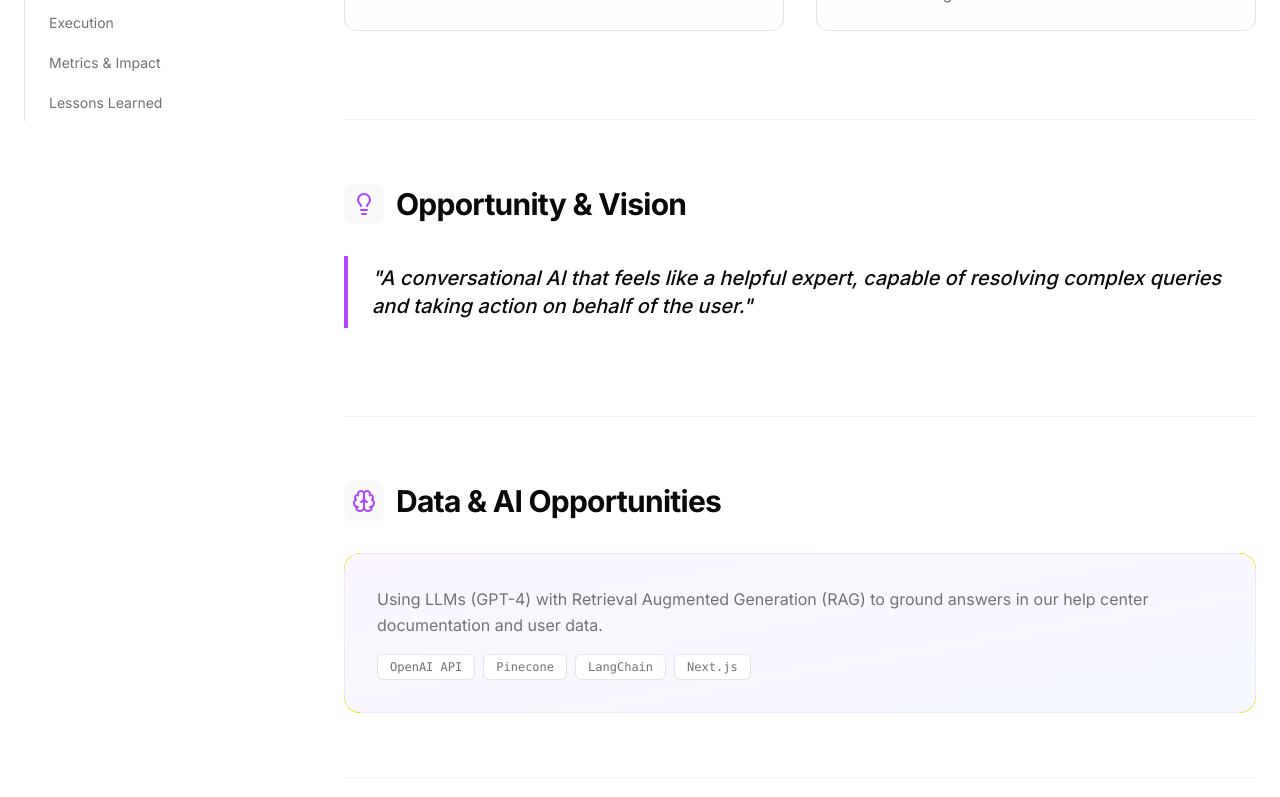
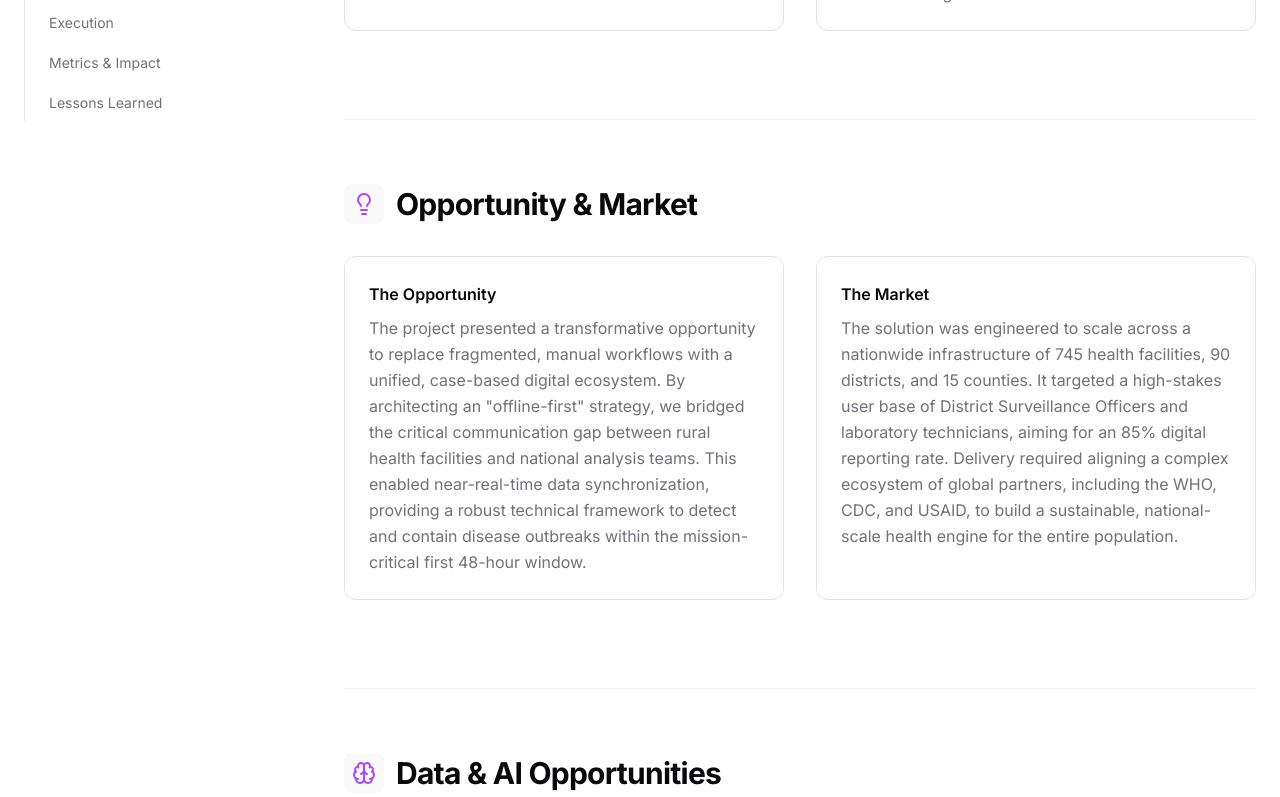
Before and after one commit to abdoulayebinta/my-portfolio, a Next.js app in the folder frontend/: page /case-studies/generative-customer-support in a window 1280 px wide. Shown: the part 823-1620 px from the top of the page. Built offline with nearby package versions, Linux system fonts and the light colour scheme.

Commit message:
Frame Opportunities and Market for eidsr project

```diff
--- a/frontend/app/case-studies/[slug]/page.tsx
+++ b/frontend/app/case-studies/[slug]/page.tsx
@@ -56,7 +56,7 @@ export default function CaseStudyPage() {
               <p className="font-semibold mb-4 text-xs uppercase tracking-widest text-muted-foreground">Table of Contents</p>
               {[
                 { id: "context", label: "Context & Problem" },
-                { id: "vision", label: "Opportunity & Vision" },
+                { id: "vision", label: "Opportunity & Market" },
                 { id: "strategy", label: "Strategy & Product" },
                 { id: "ai", label: "Data & AI" },
                 { id: "system", label: "System Architecture" },
@@ -92,10 +92,17 @@ export default function CaseStudyPage() {
               </div>
             </CaseStudySection>
 
-            <CaseStudySection id="vision" title="Opportunity & Vision" icon={<Lightbulb size={24} />}>
-              <p className="text-xl font-medium text-foreground mb-6 italic border-l-4 border-purple-500 pl-6 py-2">
-                &quot;{study.content.vision}&quot;
-              </p>
+            <CaseStudySection id="vision" title="Opportunity & Market" icon={<Lightbulb size={24} />}>
+              <div className="grid grid-cols-1 md:grid-cols-2 gap-8 mb-6">
+                <div className="bg-secondary/10 p-6 rounded-xl border border-border">
+                  <h3 className="font-semibold text-foreground mb-2">The Opportunity</h3>
+                  <p>The project presented a transformative opportunity to replace fragmented, manual workflows with a unified, case-based digital ecosystem. By architecting an "offline-first" strategy, we bridged the critical communication gap between rural health facilities and national analysis teams. This enabled near-real-time data synchronization, providing a robust technical framework to detect and contain disease outbreaks within the mission-critical first 48-hour window.</p>
+                </div>
+                <div className="bg-secondary/10 p-6 rounded-xl border border-border">
+                  <h3 className="font-semibold text-foreground mb-2">The Market</h3>
+                  <p>The solution was engineered to scale across a nationwide infrastructure of 745 health facilities, 90 districts, and 15 counties. It targeted a high-stakes user base of District Surveillance Officers and laboratory technicians, aiming for an 85% digital reporting rate. Delivery required aligning a complex ecosystem of global partners, including the WHO, CDC, and USAID, to build a sustainable, national-scale health engine for the entire population.</p>
+                </div>
+              </div>
             </CaseStudySection>
 
             <CaseStudySection id="ai" title="Data & AI Opportunities" icon={<Brain size={24} />}>
```
